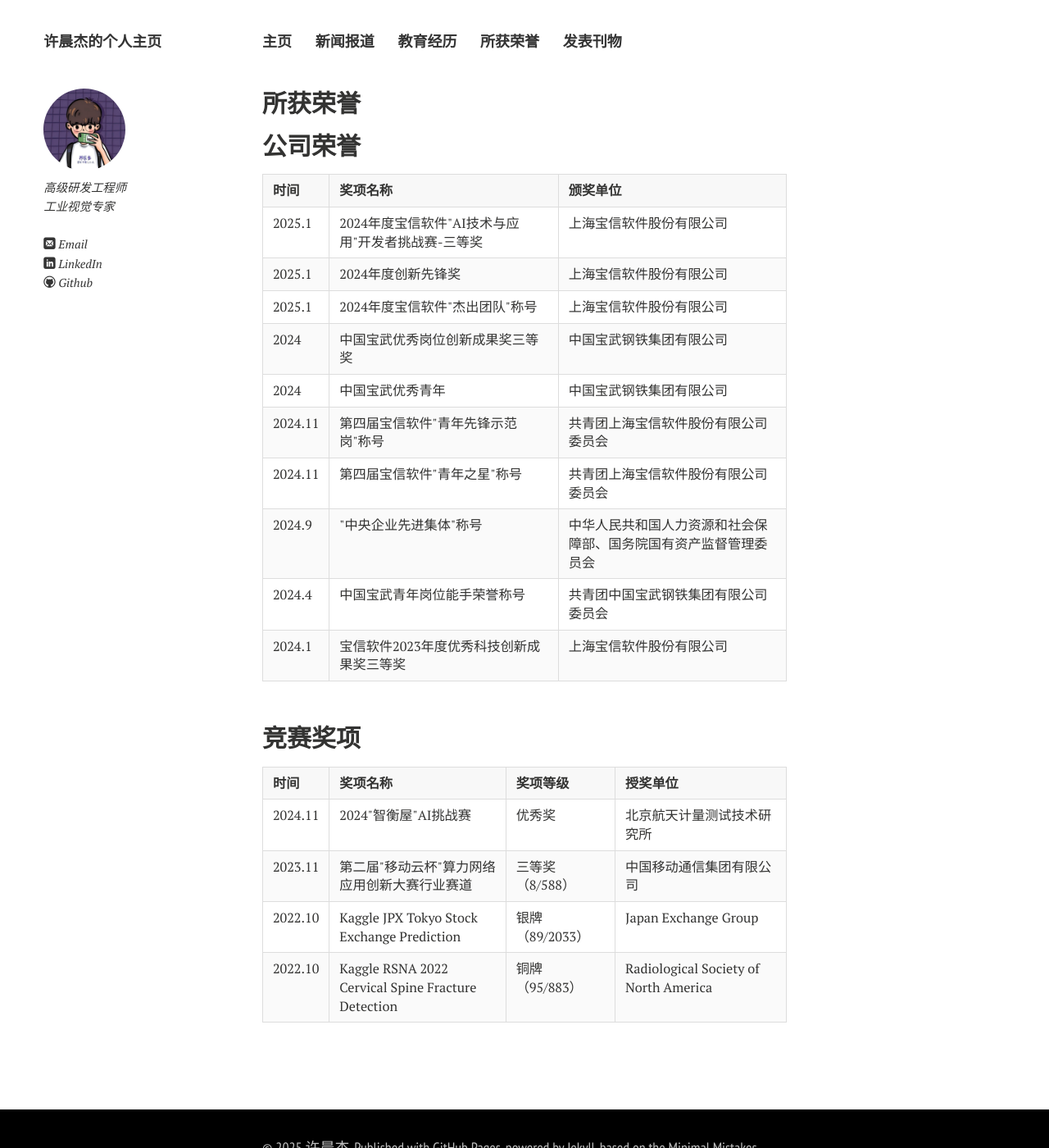
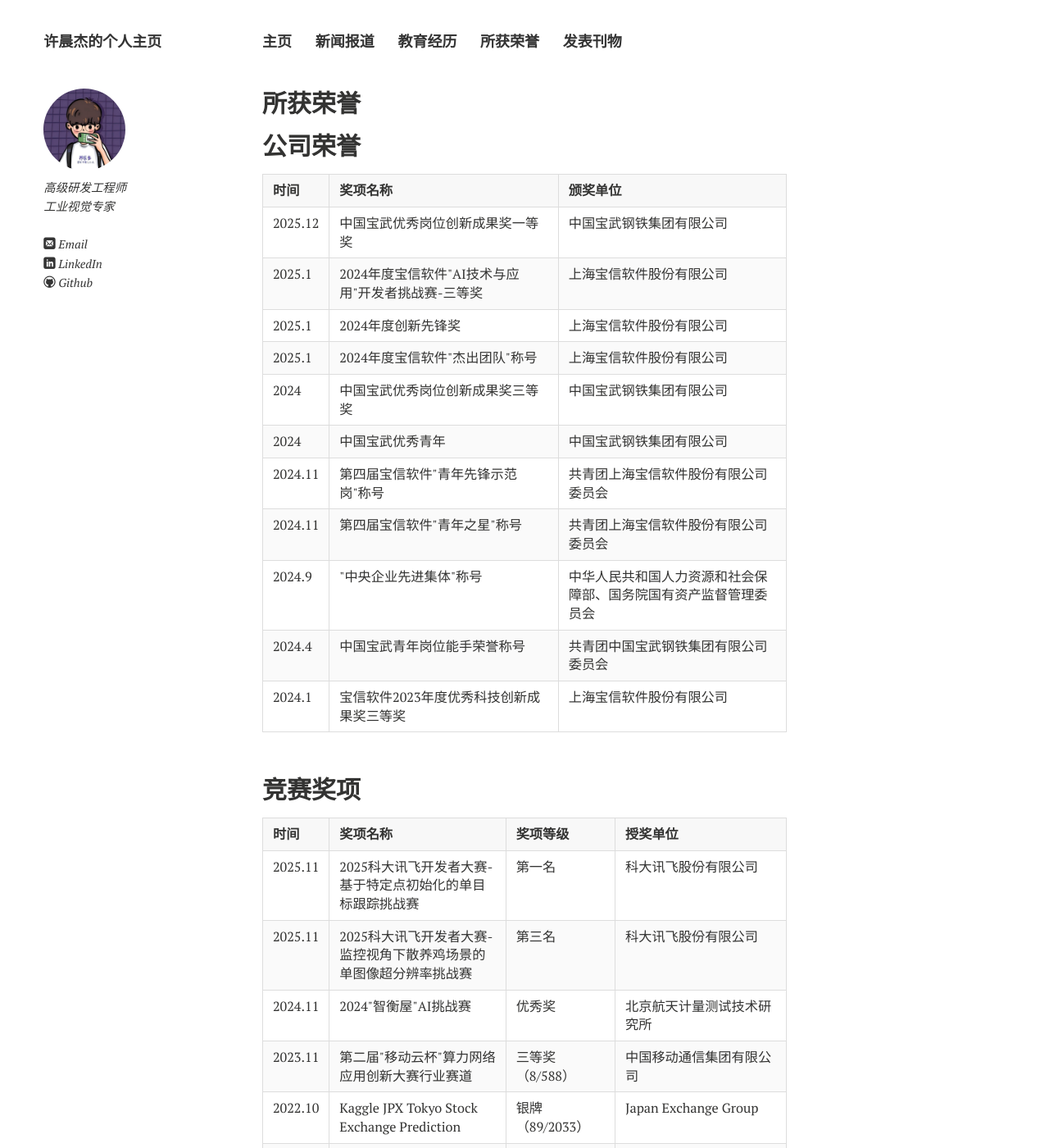
Before and after one commit to ChenjieXu/ChenjieXu.github.io, a Jekyll site: the page built from pages/honors.md, in a window 1280 px wide and 1400 px high. Shown: the whole window at 82% size. Built offline with Jekyll 4.4.1, drawn with Linux system fonts in a browser that asks for light colours; nearby versions of some CDN libraries.

Commit message:
更新荣誉

```diff
--- a/pages/honors.md
+++ b/pages/honors.md
@@ -16,6 +16,11 @@
 </tr>
 </thead>
 <tbody>
+<tr>
+<td>2025.12</td>
+<td>中国宝武优秀岗位创新成果奖一等奖</td>
+<td>中国宝武钢铁集团有限公司</td>
+</tr>
 <tr>
 <td>2025.1</td>
 <td>2024年度宝信软件"AI技术与应用"开发者挑战赛-三等奖</td>
@@ -83,6 +88,18 @@
 </thead>
 <tbody>
 <tr>
+<td>2025.11</td>
+<td>2025科大讯飞开发者大赛-基于特定点初始化的单目标跟踪挑战赛</td>
+<td>第一名</td>
+<td>科大讯飞股份有限公司</td>
+</tr>
+<tr>
+<td>2025.11</td>
+<td>2025科大讯飞开发者大赛-监控视角下散养鸡场景的单图像超分辨率挑战赛</td>
+<td>第三名</td>
+<td>科大讯飞股份有限公司</td>
+</tr>
+<tr>
 <td>2024.11</td>
 <td>2024"智衡屋"AI挑战赛</td>
 <td>优秀奖</td>
```
Also changed, not shown: pages/publications.md (+0 -1 lines).
